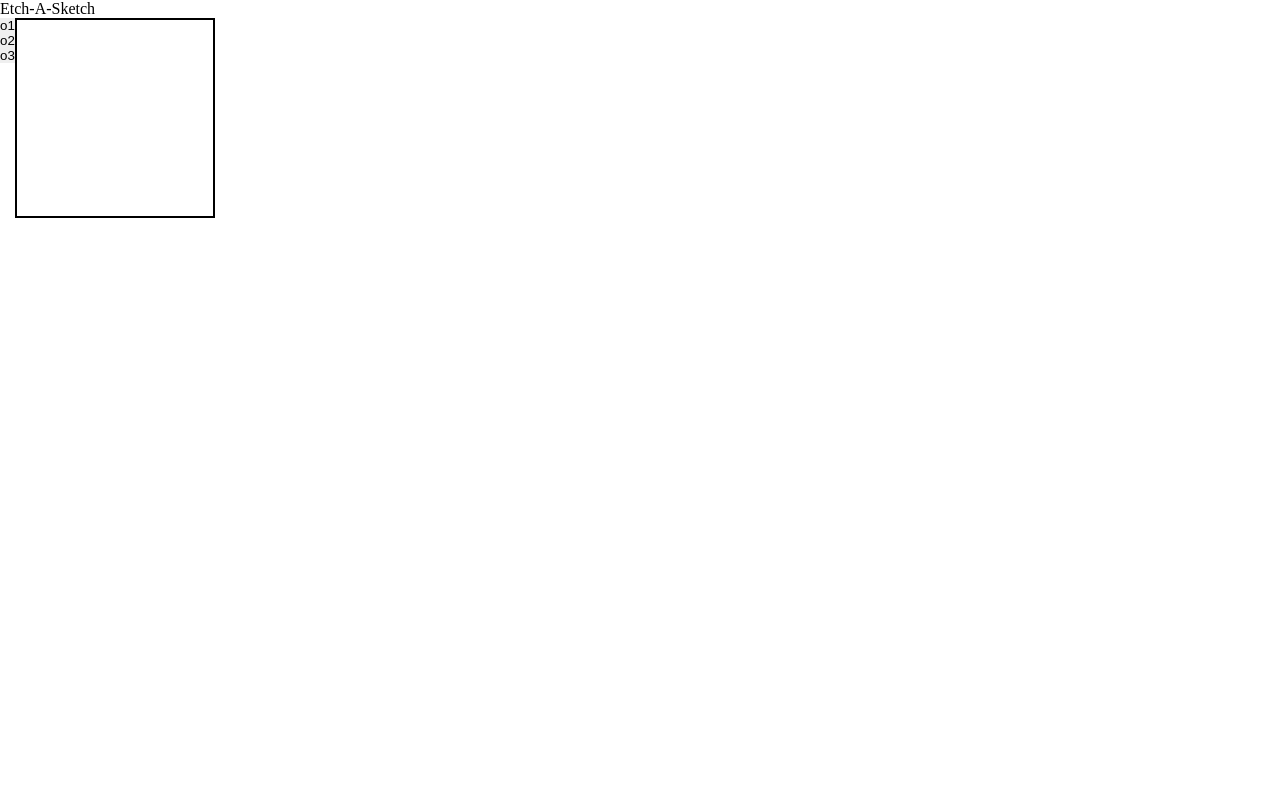
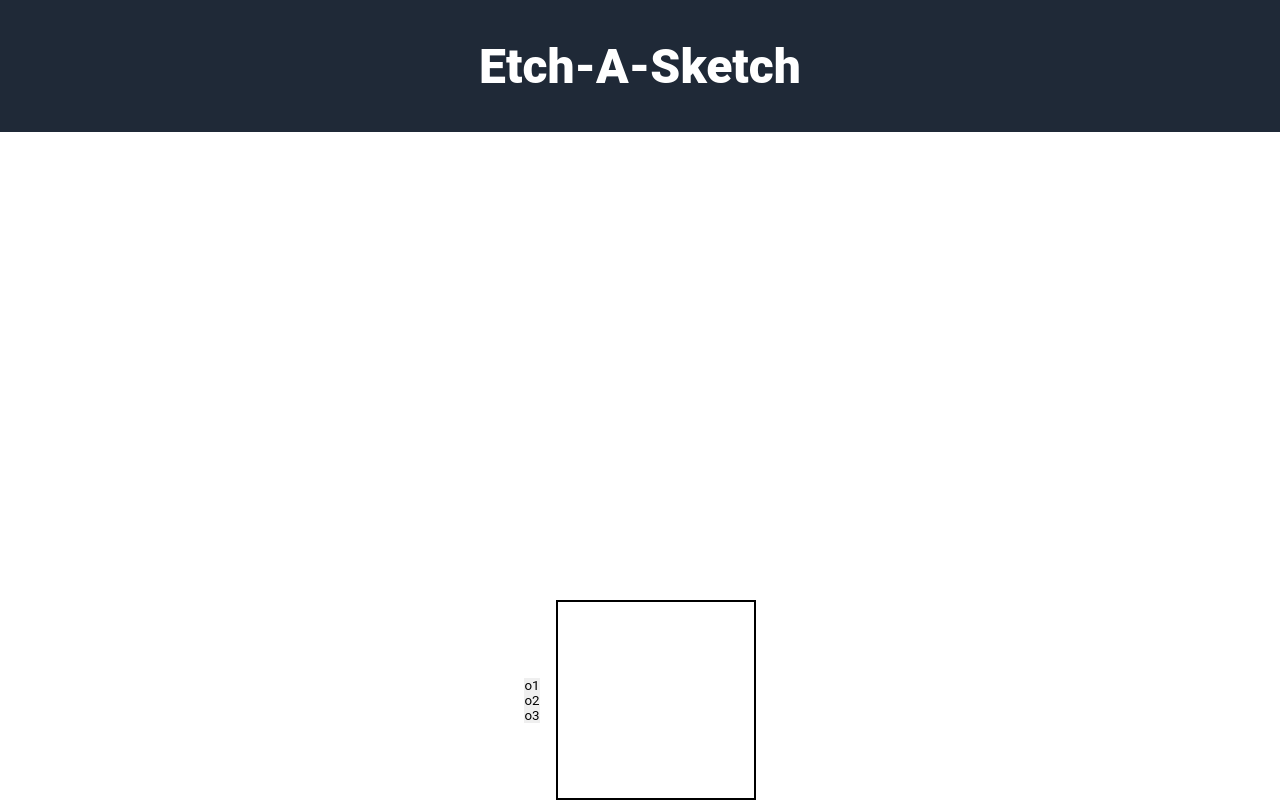
Before and after one commit to RicardoPriv/etch_a_sketch, a plain HTML site: page index.html in a window 1280 px wide. Drawn offline with Linux system fonts and the light colour scheme.

Commit message:
UI: - Added in a header - Added in a footer

```diff
--- a/script.js
+++ b/script.js
@@ -11,5 +11,13 @@ window.onload = function main() {
 
     sketch.appendChild(grid);
     sketch.style.display = "flex";
+    sketch.style.gap = "16px";
+    sketch.style.justifyContent = "center";
+    sketch.style.alignItems = "center";
 
+    document.body.style.display = "flex";
+    document.body.style.flexDirection = "column";
+    document.body.style.justifyContent = "space-between";
+    document.body.style.alignItems = "center";
+    document.body.style.height = "100vh";
 }
--- a/style.css
+++ b/style.css
@@ -1,4 +1,5 @@
 * {
+    font-family: Roboto, Oxygen, Ubuntu, Cantarell, 'Open Sans', 'Helvetica Neue', sans-serif;
     box-sizing: border-box;
 
     padding: 0;
@@ -6,7 +7,30 @@
     margin: 0;
 }
 
-.sketch .options ul{
+
+
+.sketch .options ul {
     display: flex;
     flex-direction: column;
 }
+
+.header1, .footer .copyright {
+    display: flex;
+    justify-content: center;
+
+    color: white;
+    background-color: #1F2937;
+    width: 100vw;
+    font-weight: 400;
+    padding: 16px;
+}
+
+.header1 {
+    align-items: center;
+
+    font-size: 48px;
+    font-weight: 900;
+    height: 100px;
+    margin: 16px;
+    box-shadow: 0 0 0 16px #1F2937;
+}
```
